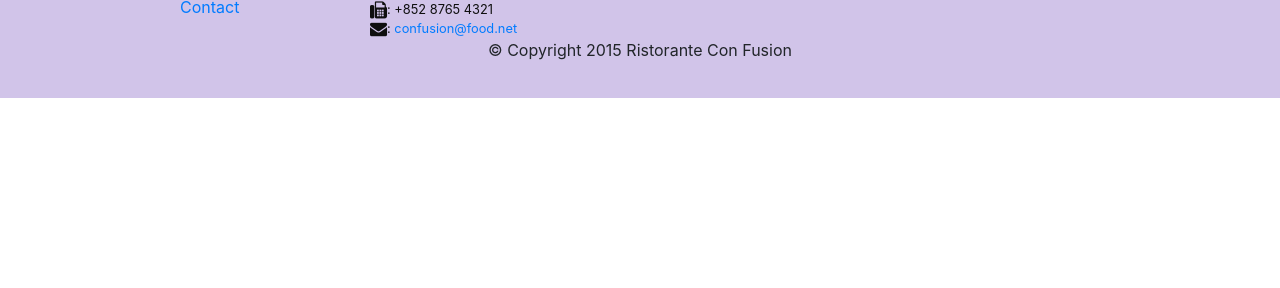
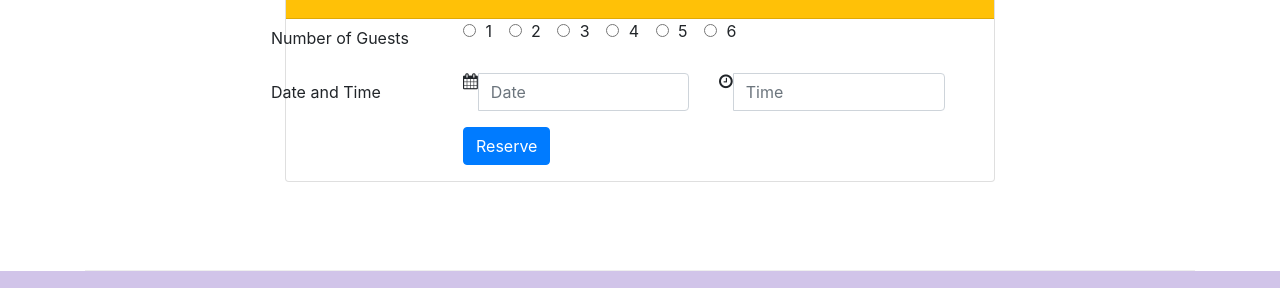
Before and after one commit to 0eix/ConFusion, a website: page index.html in a window 1280 px wide. Shown: the part 1642-1930 px from the top of the page. Before the commit the page ends 1740 px from the top, so only its background shows below. Drawn offline with nearby package versions, Linux system fonts and the light colour scheme.

Commit message:
Assignment 2 first task + a correction in aboutus page

```diff
--- a/index.html
+++ b/index.html
@@ -56,7 +56,7 @@
                 <img src="./img/uthappizza.png" alt="uthappizza" class="d-flex mr-3 img-thumbnail align-self-center">
                 <div class="media-body">
                   <h2 class="mt-0">Uthappizza <span class="badge badge-danger">HOT</span> <span class="badge badge-pill badge-default">$4.99</span></h2>
-                  <p>A unique combination of Indian Uthappam (pancake) and Italian pizza, topped with Cerignola olives, ripe vine cherry tomatoes, Vidalia onion, Guntur chillies and Buffalo Paneer.</p>
+                  <p class="hidden-xs-down">A unique combination of Indian Uthappam (pancake) and Italian pizza, topped with Cerignola olives, ripe vine cherry tomatoes, Vidalia onion, Guntur chillies and Buffalo Paneer.</p>
                 </div>
               </div>
             </div>
@@ -68,7 +68,7 @@
             </div>
             <div class="col-sm col-md">
                 <h2>Weekend Grand Buffet</h2>
-                <p>Featuring mouthwatering combinations with a choice of five different salads, six enticing appetizers, six main entrees and five choicest desserts. Free flowing bubbly and soft drinks. All for just $19.99 per person </p>
+                <p class="hidden-xs-down">Featuring mouthwatering combinations with a choice of five different salads, six enticing appetizers, six main entrees and five choicest desserts. Free flowing bubbly and soft drinks. All for just $19.99 per person </p>
             </div>
         </div>
 
@@ -82,10 +82,79 @@
                 <div class="media-body">
                   <h2>Alberto Somayya</h2>
                   <h4>Executive Chef</h4>
-                  <p>Award winning three-star Michelin chef with wide International experience having worked closely with whos-who in the culinary world, he specializes in creating mouthwatering Indo-Italian fusion experiences. </p>
+                  <p class="hidden-xs-down">Award winning three-star Michelin chef with wide International experience having worked closely with whos-who in the culinary world, he specializes in creating mouthwatering Indo-Italian fusion experiences. </p>
                 </div>
               </div>
             </div>
+        </div>
+
+        <div class="row row-content align-items-center">
+          <div class="col-12 offset-md-2 col-md-8">
+            <div class="card">
+              <h3 class="card-header bg-warning text-white">Reserve a Table</h3>
+              <div class="card-block">
+                <div class="row">
+                  <form>
+                    <div class="form-group row">
+                      <label for="" class="col-sm-3 col-form-label">Number of Guests</label>
+                      <div class="col-sm-9">
+                        <div class="form-check form-check-inline">
+                          <label class="form-check-label">
+                            <input class="form-check-input" type="radio" name="inlineRadioOptions"> 1
+                          </label>
+                        </div>
+                        <div class="form-check form-check-inline">
+                          <label class="form-check-label">
+                            <input class="form-check-input" type="radio" name="inlineRadioOptions"> 2
+                          </label>
+                        </div>
+                        <div class="form-check form-check-inline">
+                          <label class="form-check-label">
+                            <input class="form-check-input" type="radio" name="inlineRadioOptions"> 3
+                          </label>
+                        </div>
+                        <div class="form-check form-check-inline">
+                          <label class="form-check-label">
+                            <input class="form-check-input" type="radio" name="inlineRadioOptions"> 4
+                          </label>
+                        </div>
+                        <div class="form-check form-check-inline">
+                          <label class="form-check-label">
+                            <input class="form-check-input" type="radio" name="inlineRadioOptions"> 5
+                          </label>
+                        </div>
+                        <div class="form-check form-check-inline">
+                          <label class="form-check-label">
+                            <input class="form-check-input" type="radio" name="inlineRadioOptions"> 6
+                          </label>
+                        </div>
+                      </div>
+                    </div>
+                    <div class="form-group row">
+                      <label for="" class="col-sm-3 col-form-label">Date and Time</label>
+                      <div class="col-12 col-sm-4">
+                        <div class="input-group">
+                          <span class="input-group-addon fa fa-calendar"></span>
+                          <input type="text" class="form-control" placeholder="Date">
+                        </div>
+                      </div>
+                      <div class="col-12 col-sm-4">
+                        <div class="input-group">
+                          <span class="input-group-addon fa fa-clock-o"></span>
+                          <input type="text" class="form-control" placeholder="Time">
+                        </div>
+                      </div>
+                    </div>
+                    <div class="form-group row">
+                        <div class="offset-sm-3 col-sm-9">
+                            <button type="submit" class="btn btn-primary">Reserve</button>
+                        </div>
+                    </div>
+                  </form>
+                </div>
+              </div>
+            </div>
+          </div>
         </div>
     </div>
 
```
Also changed, not shown: aboutus.html (+1 -1 lines).
